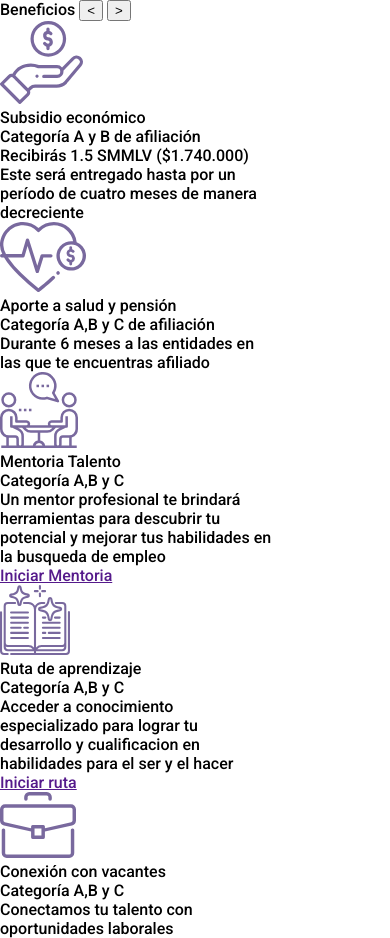
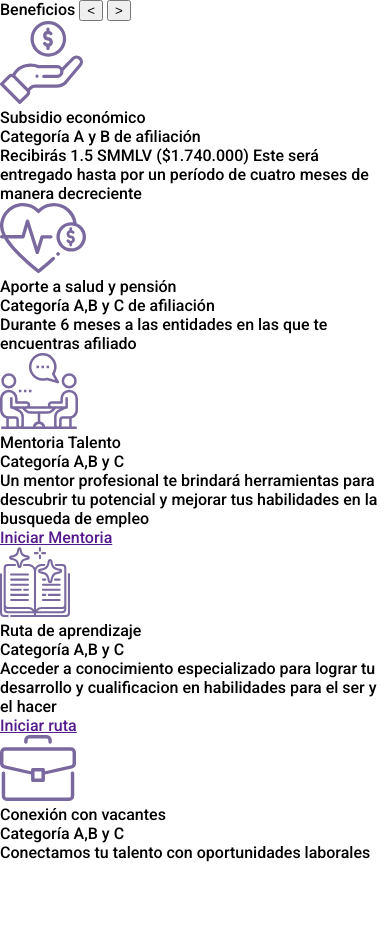
Before and after one commit to SantiagoHerrera01/prodComfama, a plain HTML site: page beneficios.html in a window 390 px wide. After the commit the page ends 862 px from the top, so only its background shows below. Drawn offline with Linux system fonts and the light colour scheme.

Commit message:
Se corrigen errores

```diff
--- a/css/beneficios.css
+++ b/css/beneficios.css
@@ -91,7 +91,7 @@ gap: 1rem;
     border-radius: 99px;
     border: solid 0.5px black;
     background-color: transparent;
-    display: block;
+    display: inline-block;
 
 }
 
@@ -103,8 +103,8 @@ gap: 1rem;
 /*laptop*/
 @media screen and (max-width: 1002px
  ) {
-    .beneficios__scroll--conteiner{
-        width: 30%;
+    .cardsSlider__carousel{
+        width: 100%;
     }
 
 }
@@ -112,15 +112,15 @@ gap: 1rem;
 /*tablet*/
 @media screen and (max-width: 768px
  ) {
-    .beneficios__scroll--conteiner{
-        width: 40%;
+    .cardsSlider__carousel{
+        width: 100%;
     }
 }
 
 @media screen and (max-width: 585px
  ) {
-    .beneficios__scroll--conteiner{
-        width: 48%;
+    .cardsSlider__carousel{
+        width: 100%;
     }
 }
 
@@ -128,14 +128,14 @@ gap: 1rem;
 
 @media screen and (max-width: 426px
  ) {
-    .beneficios__scroll--conteiner{
-        width: 70%;
+    .cardsSlider__carousel{
+        width: 100%;
     }
 }
 
 @media screen and (max-width: 342px
  ) {
-    .beneficios__scroll--conteiner{
-        width: 90%;
+    .cardsSlider__carousel{
+        width: 100%;
     }
 }
--- a/css/categoriaAfiliacion.css
+++ b/css/categoriaAfiliacion.css
@@ -4,7 +4,7 @@
 .section{
     margin: 0 auto;
     max-width: 1200px;
-    padding: 0 10rem;
+    padding: 0 12rem;
     position: relative;
 }
 
```
Also changed, not shown: subsidios.html (+4 -2 lines).
